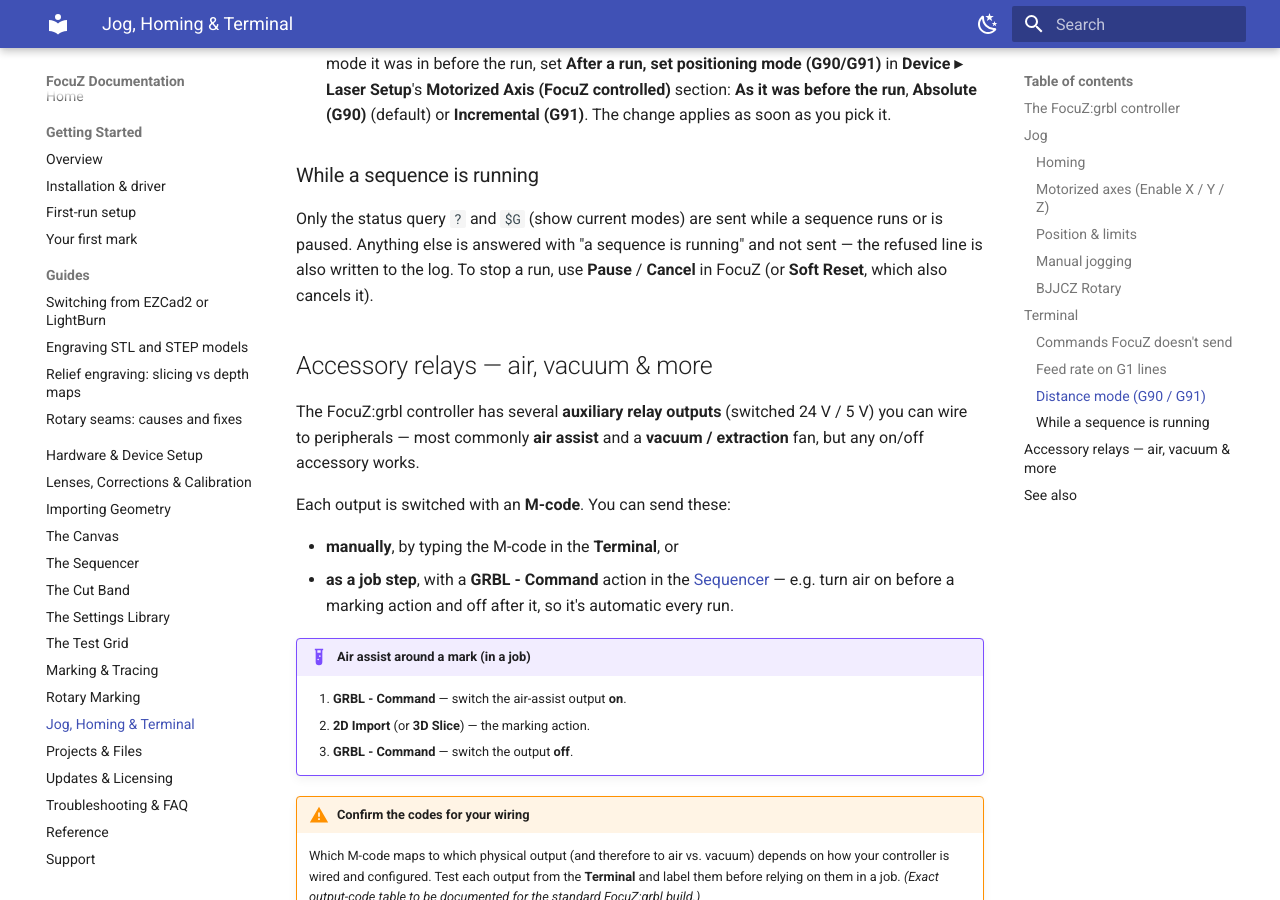
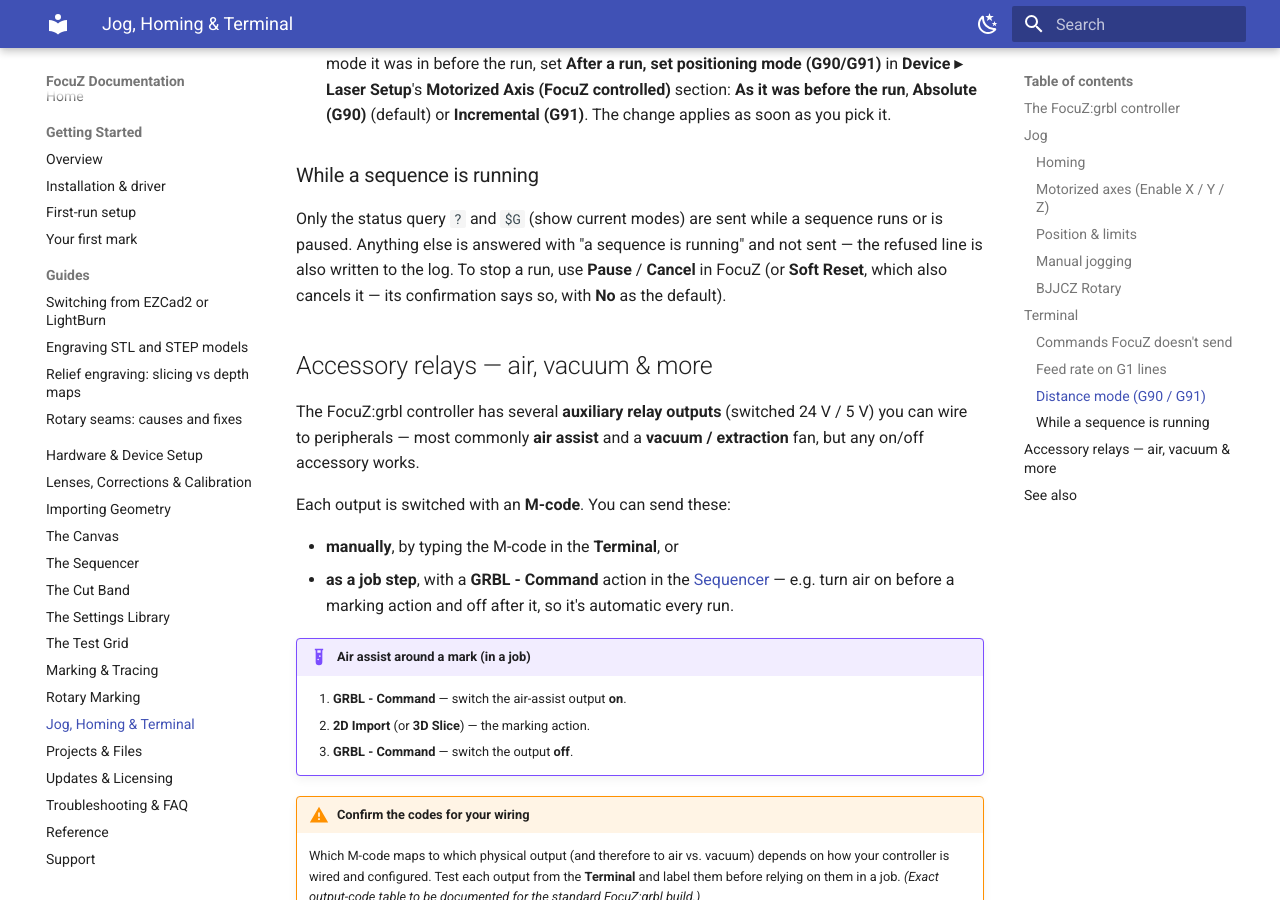
Before and after one commit to Lokahi-Shop/focuz-docs, an MkDocs documentation site: the page built from docs/jog-terminal.md, in a window 1280 px wide and 900 px high, scrolled down 5215 px. Built offline with MkDocs 1.6.1 and Material for MkDocs 9.7.7, drawn with Linux system fonts in a browser that asks for light colours.

Commit message:
Terminal: Soft Reset confirmation warns that it cancels a running job
Co-Authored-By: Claude Opus 5.5 <noreply@anthropic.com>

```diff
--- a/docs/jog-terminal.md
+++ b/docs/jog-terminal.md
@@ -197,7 +197,7 @@ absolute (`G90`) or incremental (`G91`) mode; it shows **—** while disconnecte
 
 Only the status query `?` and `$G` (show current modes) are sent while a sequence runs or is paused.
 Anything else is answered with "a sequence is running" and not sent — the refused line is also written to the log. To stop a run, use **Pause** /
-**Cancel** in FocuZ (or **Soft Reset**, which also cancels it).
+**Cancel** in FocuZ (or **Soft Reset**, which also cancels it — its confirmation says so, with **No** as the default).
 
 ## Accessory relays — air, vacuum & more
 
```
